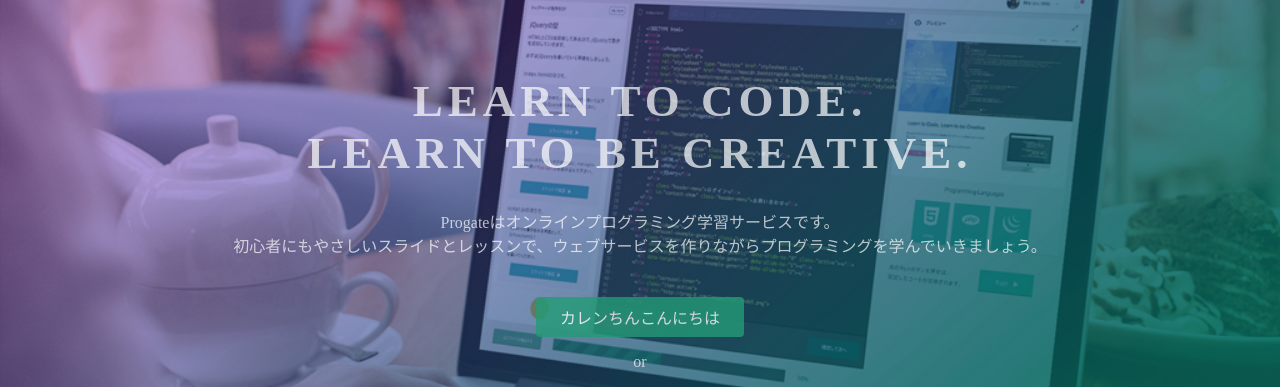
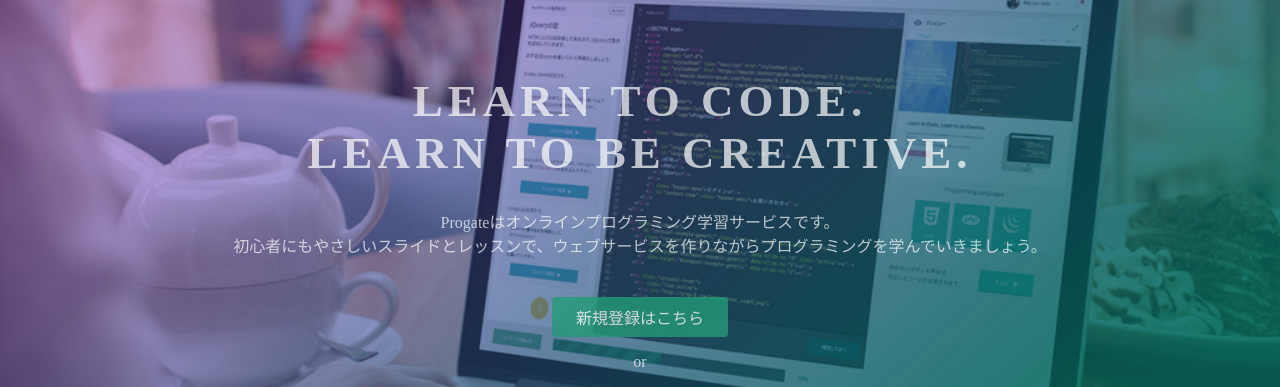
Before and after one commit to lightneo/lightneo.github.io, a plain HTML site: page index.html in a window 1280 px wide. Shown: the part 135-522 px from the top of the page. Drawn offline with Linux system fonts and the light colour scheme.

Commit message:
Update index.html

```diff
--- a/index.html
+++ b/index.html
@@ -26,7 +26,7 @@
       <h1>LEARN TO CODE.<br>LEARN TO BE CREATIVE.</h1>
       <p>Progateはオンラインプログラミング学習サービスです。<br>初心者にもやさしいスライドとレッスンで、ウェブサービスを作りながらプログラミングを学んでいきましょう。</p>
       <div class="btn-wrapper">
-        <a href="#" class="btn signup">カレンちんこんにちは</a>
+        <a href="#" class="btn signup">新規登録はこちら</a>
         <p>or</p>
         <a href="#" class="btn facebook"><span class="fa fa-facebook"></span>Facebookで登録</a>
         <a href="#" class="btn twitter"><span class="fa fa-twitter"></span>Twitterで登録</a>
```
